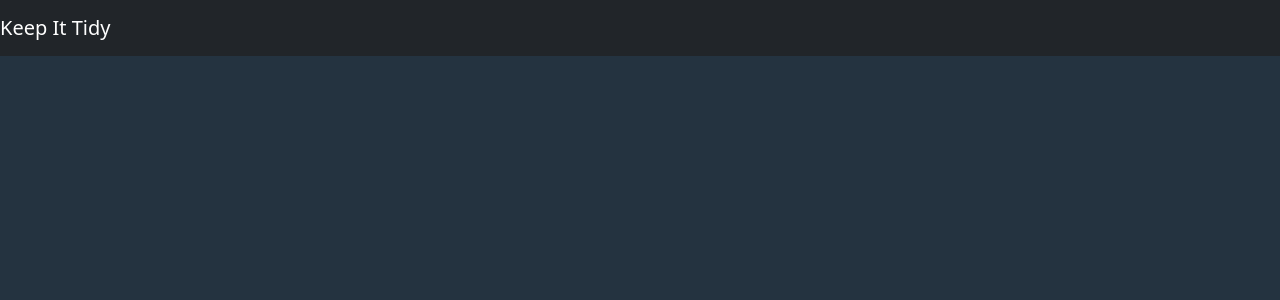
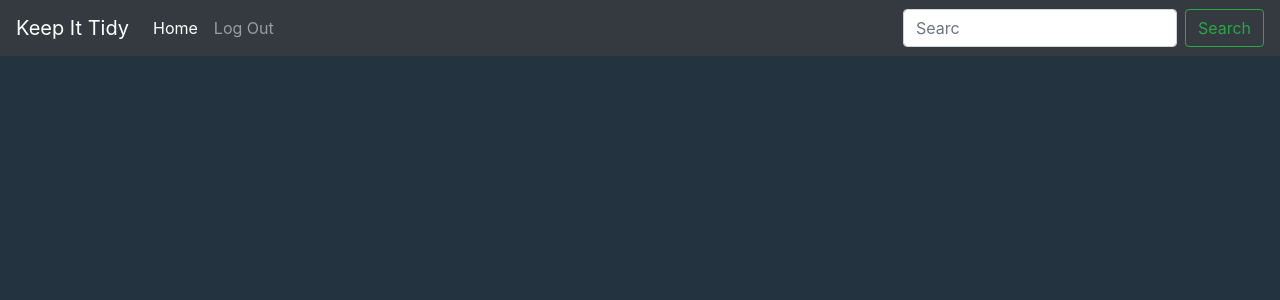
Before and after one commit to morciu/KeepItTidy, a Django app: page / in a window 1280 px wide. Shown: the top 300 px of the page. Run offline with Django 3.2, Linux system fonts and the light colour scheme.

Commit message:
Switched to boostrap 4.6.0

```diff
--- a/KeepItTidy/templates/keepittidy/layout.html
+++ b/KeepItTidy/templates/keepittidy/layout.html
@@ -4,13 +4,29 @@
 <html lang="en">
 	<head>
 		<title>Keep It Tidy</title>
-		<link href="https://cdn.jsdelivr.net/npm/bootstrap@5.0.2/dist/css/bootstrap.min.css" rel="stylesheet" integrity="sha384-EVSTQN3/azprG1Anm3QDgpJLIm9Nao0Yz1ztcQTwFspd3yD65VohhpuuCOmLASjC" crossorigin="anonymous">
+		<link rel="stylesheet" href="https://cdn.jsdelivr.net/npm/bootstrap@4.6.0/dist/css/bootstrap.min.css" integrity="sha384-B0vP5xmATw1+K9KRQjQERJvTumQW0nPEzvF6L/Z6nronJ3oUOFUFpCjEUQouq2+l" crossorigin="anonymous">
 		<link href="{% static 'KeepItTidy/styles.css' %}" rel="stylesheet">
 	</head>
 
 	<body>
 		<nav class="navbar navbar-expand-md navbar-dark bg-dark fixed-top">
 			<a class="navbar-brand" href="#">Keep It Tidy</a>
+			<button class="navbar-toggler" type="button" data-toggle="collapse" data-target="#navbarTogglerDemo02" aria-controls="navbarTogglerDemo02" aria-expanded="false" aria-label="Toggle navigation">
+	    		<span class="navbar-toggler-icon"></span>
+  			</button>
+  			<div class="collapse navbar-collapse" id="navbarSupportedContent">
+  				<ul class="navbar-nav mr-auto">
+  					<li class="nav-item active">
+  						<a class="nav-link" href="#">Home <span class="sr-only">(current)</span></a>
+  					</li>
+  					<li class="nav-item">
+  						<a class="nav-link" href="#">Log Out</a>
+  					</li>
+  				</ul>
+  				<form class="form-inline mt-2 mt-md-0">
+  					<input class="form-control mr-sm-2" type="text" placeholder="Searc" aria-label="Search">
+  					<button class="btn btn-outline-success my-2 my-sm-0" type="submit">Search</button>
+  				</form>
 		</nav>
 	{% block body %}
 	{% endblock %}
```
